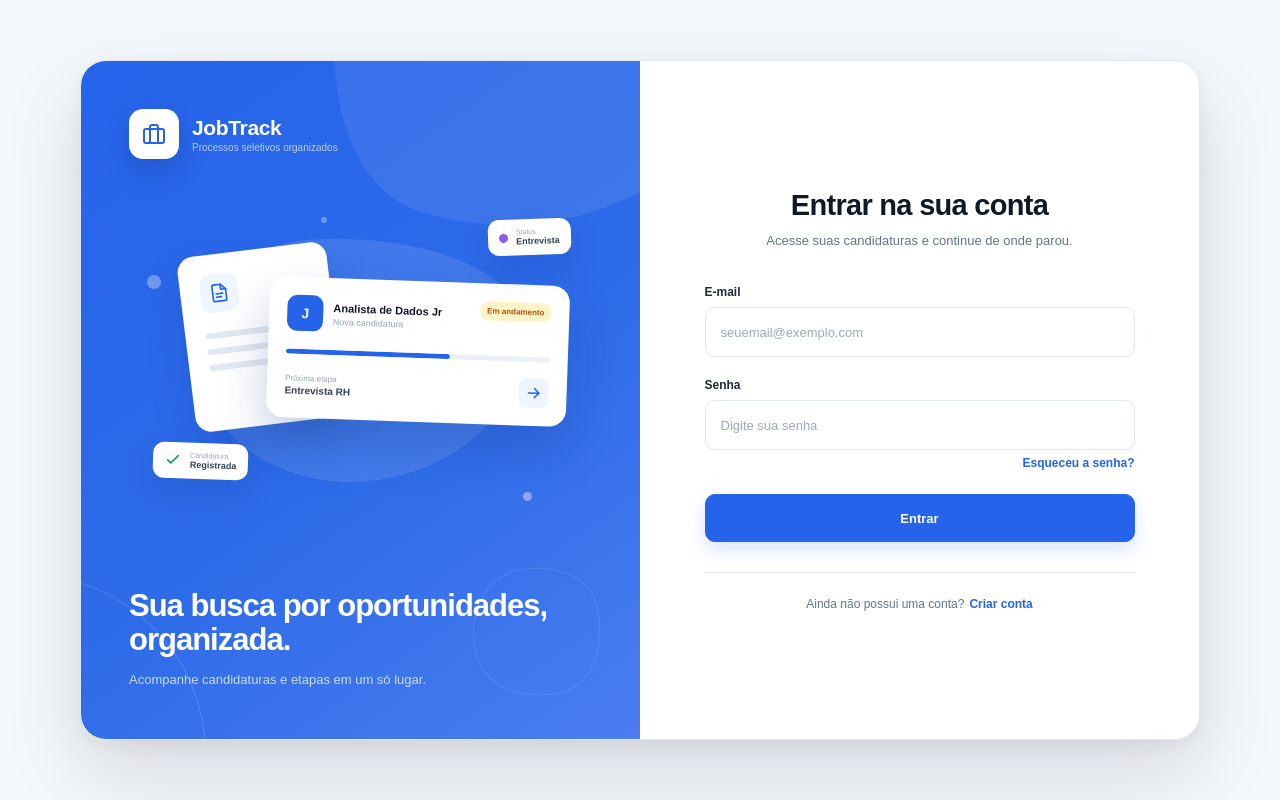
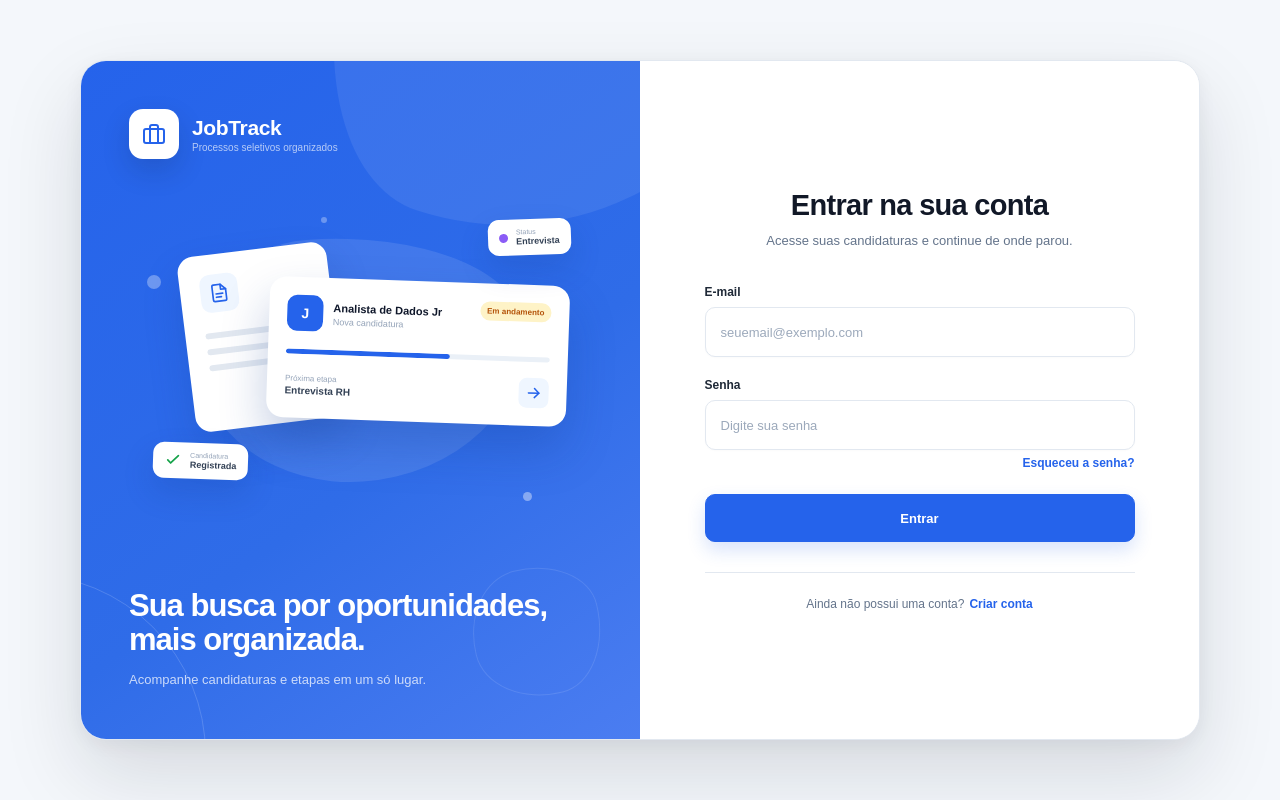
Before and after one commit to alanrantes/JobTrack, a React (Vite) app: page / in a window 1280 px wide. Built offline with nearby package versions, Linux system fonts and the light colour scheme; no server answers.

Commit message:
feat: Atualização final do projeto

```diff
--- a/src/components/Auth/Auth.jsx
+++ b/src/components/Auth/Auth.jsx
@@ -304,7 +304,7 @@ function Presentation() {
         <PresentationVisual />
 
         <div className="auth-presentation-copy">
-          <h1>Sua busca por oportunidades, organizada.</h1>
+          <h1>Sua busca por oportunidades, mais organizada.</h1>
           <p>Acompanhe candidaturas e etapas em um só lugar.</p>
         </div>
       </div>
```
